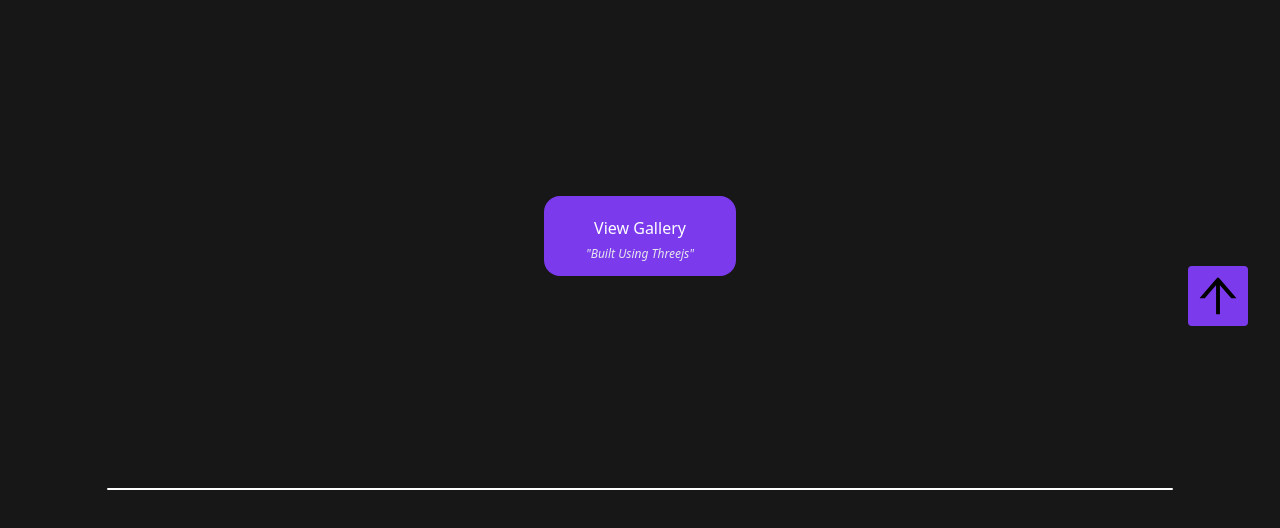
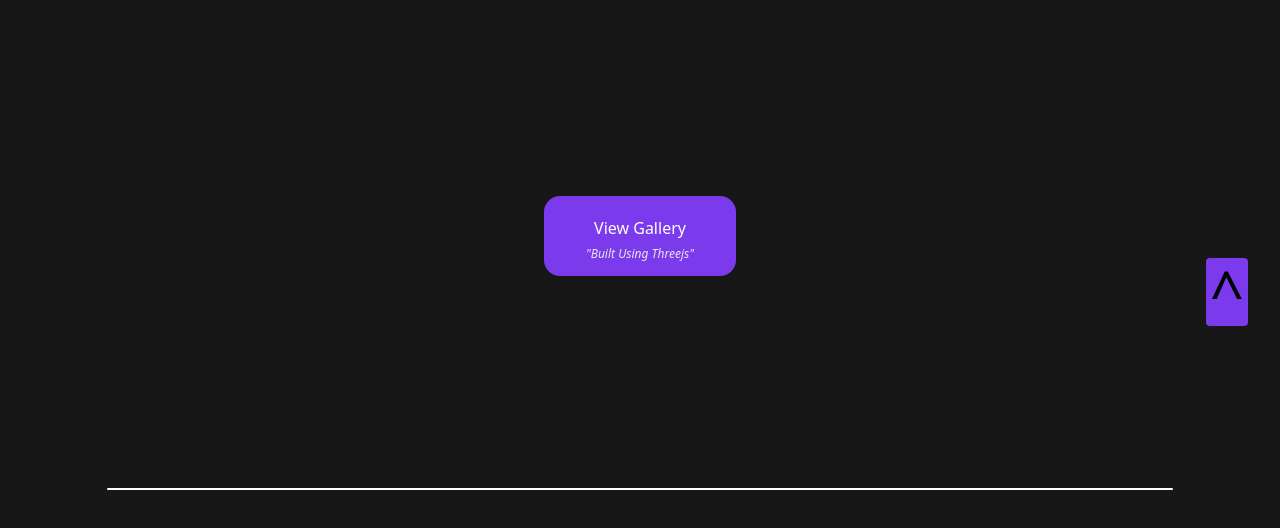
Before and after one commit to JedBorseth/jedborseth.com, an Astro site: page / in a window 1280 px wide. Shown: the part 570-1098 px from the top of the page. Built offline with nearby package versions, Linux system fonts and the light colour scheme; Astro itself is replaced by a stand-in of ours.

Commit message:
i think i found another issue with react icons

```diff
--- a/src/components/ToTop.tsx
+++ b/src/components/ToTop.tsx
@@ -1,5 +1,4 @@
 import React, { useEffect } from "react";
-import { AiOutlineArrowUp } from "react-icons/ai";
 const ToTop = () => {
   let scrolling = false;
   useEffect(() => {
@@ -30,7 +29,7 @@
           animateScroll();
         }}
       >
-        <AiOutlineArrowUp className="p-1 text-6xl" />
+        <div className="p-1 text-6xl"> ^</div>
       </div>
     </>
   );
```
